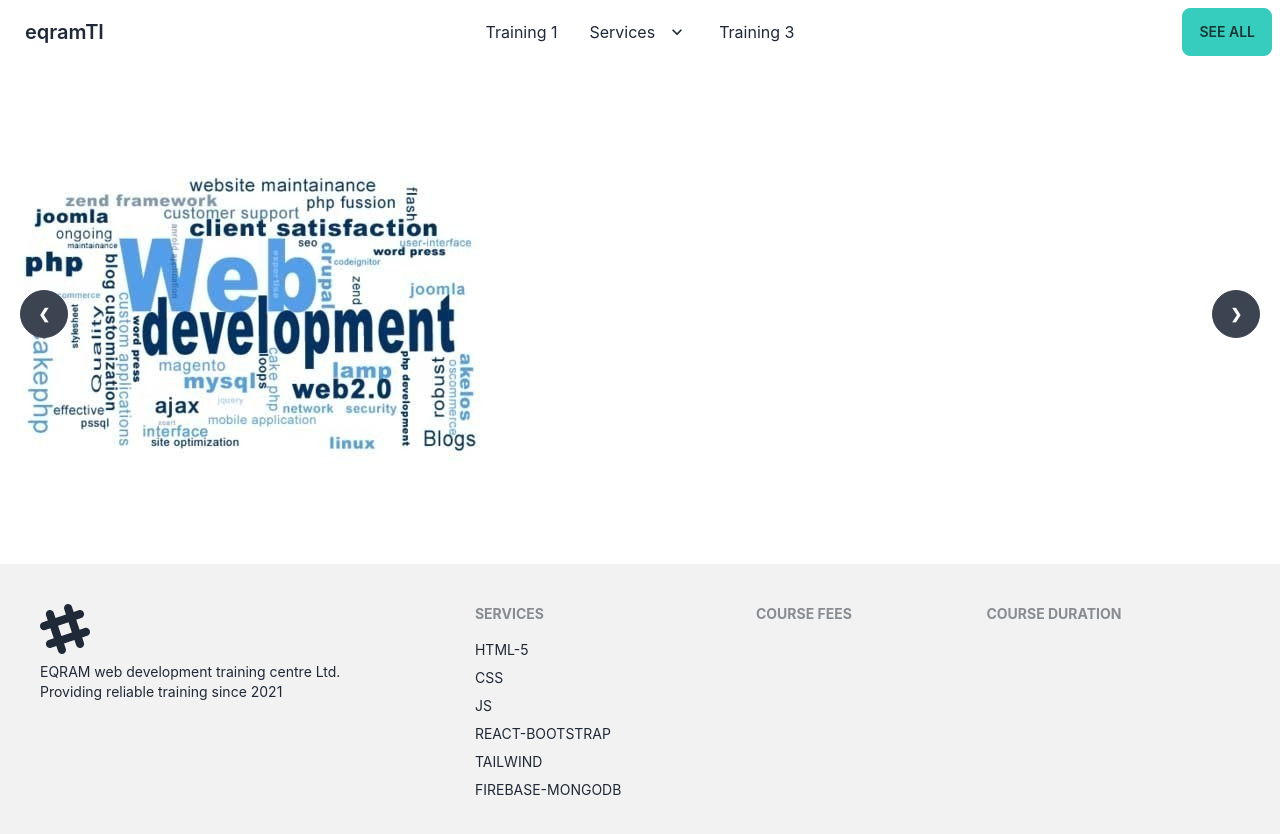
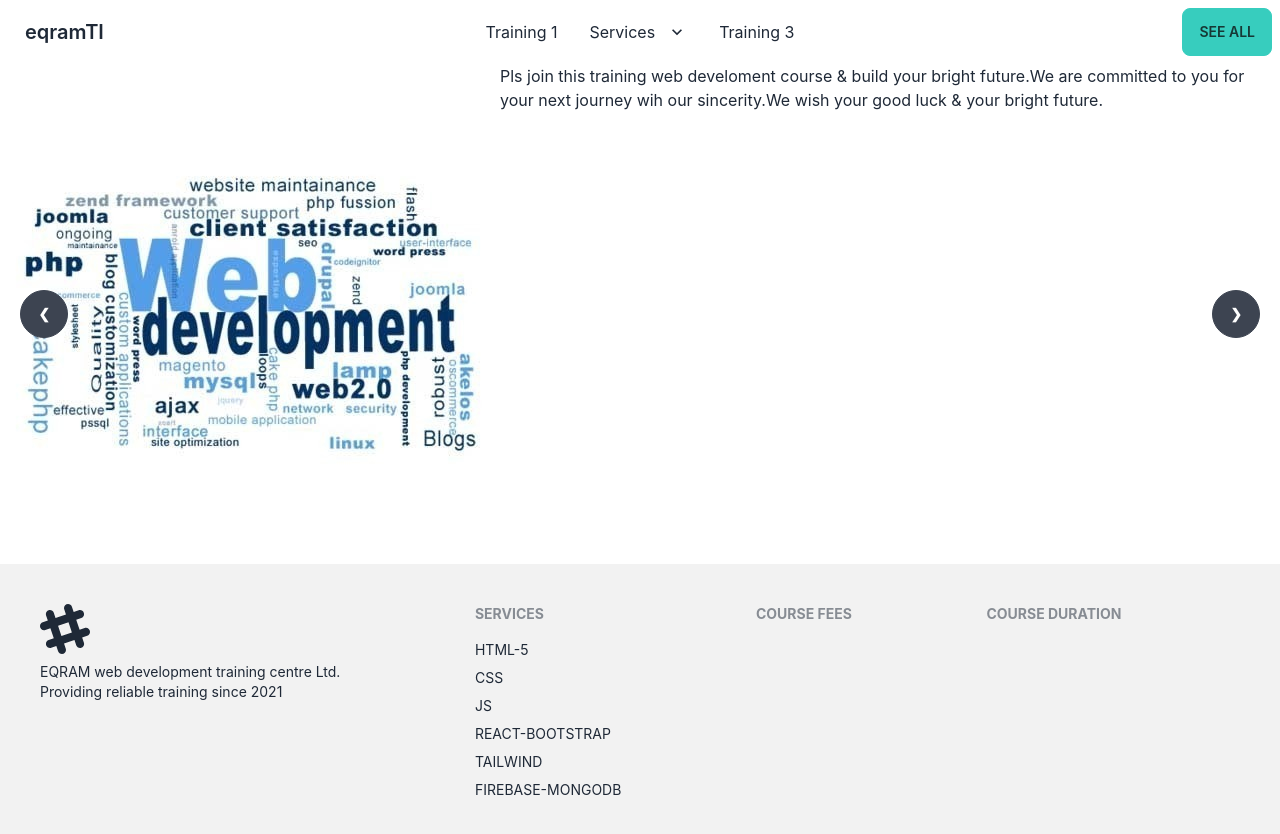
Before and after one commit to eqram1/web-development-trainining-institute-repo, a React (Create React App) app: page / in a window 1280 px wide. Shown: the top 834 px of the page. Built offline with nearby package versions, Linux system fonts and the light colour scheme.

Commit message:
added shortdescription by following minimum 100 characters in banner

```diff
--- a/src/pages/Home/Banner/Banner.js
+++ b/src/pages/Home/Banner/Banner.js
@@ -15,6 +15,7 @@ const Banner = () => {
                     <a href="#slide4" className="btn btn-circle">❮</a>
                     <a href="#slide2" className="btn btn-circle">❯</a>
                 </div>
+                <p>Pls join this training web develoment course & build your bright future.We are committed to you for your next journey wih our sincerity.We wish your good luck & your bright future.</p>
             </div>
             <div id="slide2" className="carousel-item relative w-full">
                 <img src={img2} alt="" />
@@ -22,13 +23,14 @@ const Banner = () => {
                     <a href="#slide1" className="btn btn-circle">❮</a>
                     <a href="#slide3" className="btn btn-circle">❯</a>
                 </div>
-            </div>
+                <p>Pls join this training web develoment course & build your bright future.We are committed to you for your next journey wih our sincerity.We wish your good luck & your bright future.</p>            </div>
             <div id="slide3" className="carousel-item relative w-full">
                 <img src={img3} alt="" />
                 <div className="absolute flex justify-between transform -translate-y-1/2 left-5 right-5 top-1/2">
                     <a href="#slide2" className="btn btn-circle">❮</a>
                     <a href="#slide4" className="btn btn-circle">❯</a>
                 </div>
+                <p>Pls join this training web develoment course & build your bright future.We are committed to you for your next journey wih our sincerity.We wish your good luck & your bright future.</p>
             </div>
 
         </div>
```
